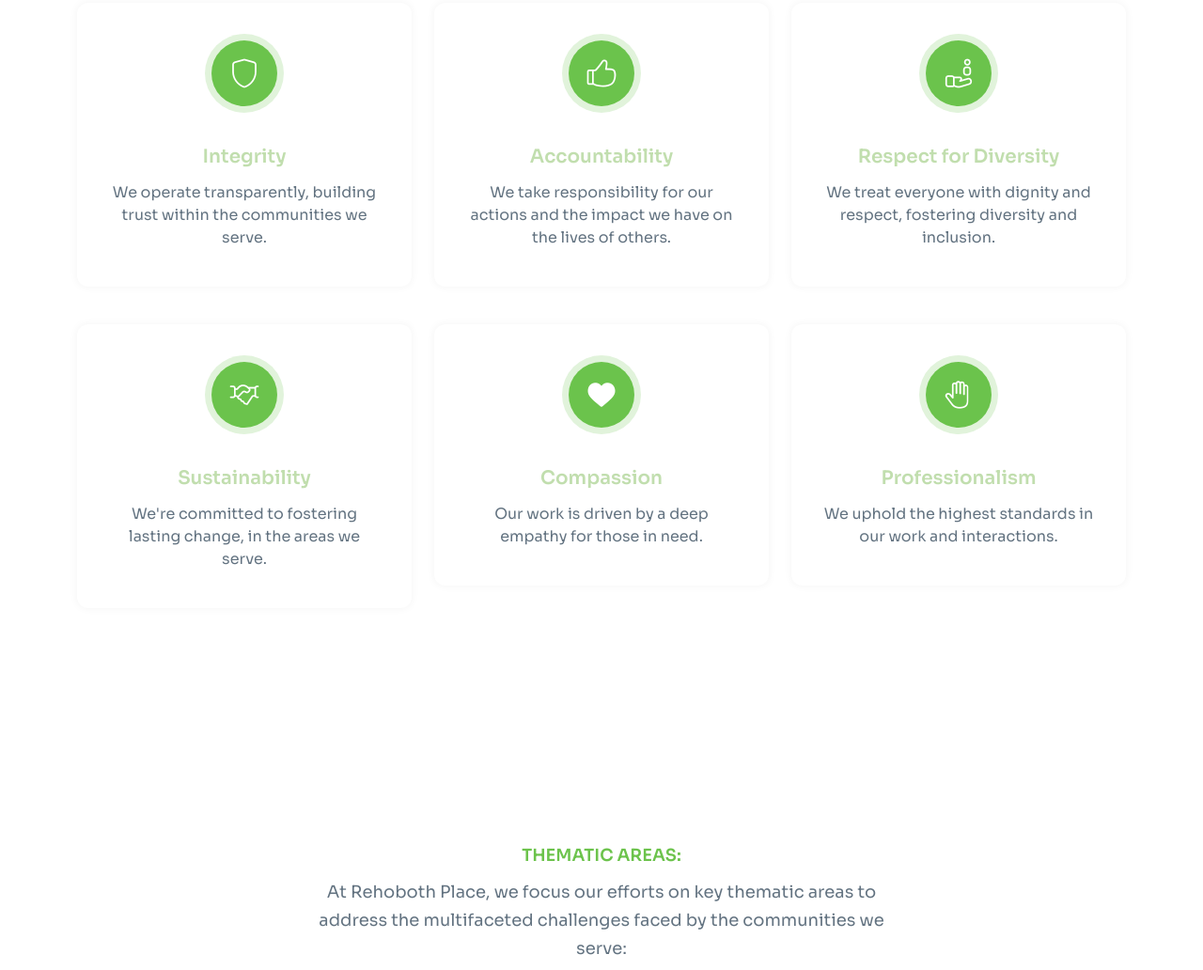
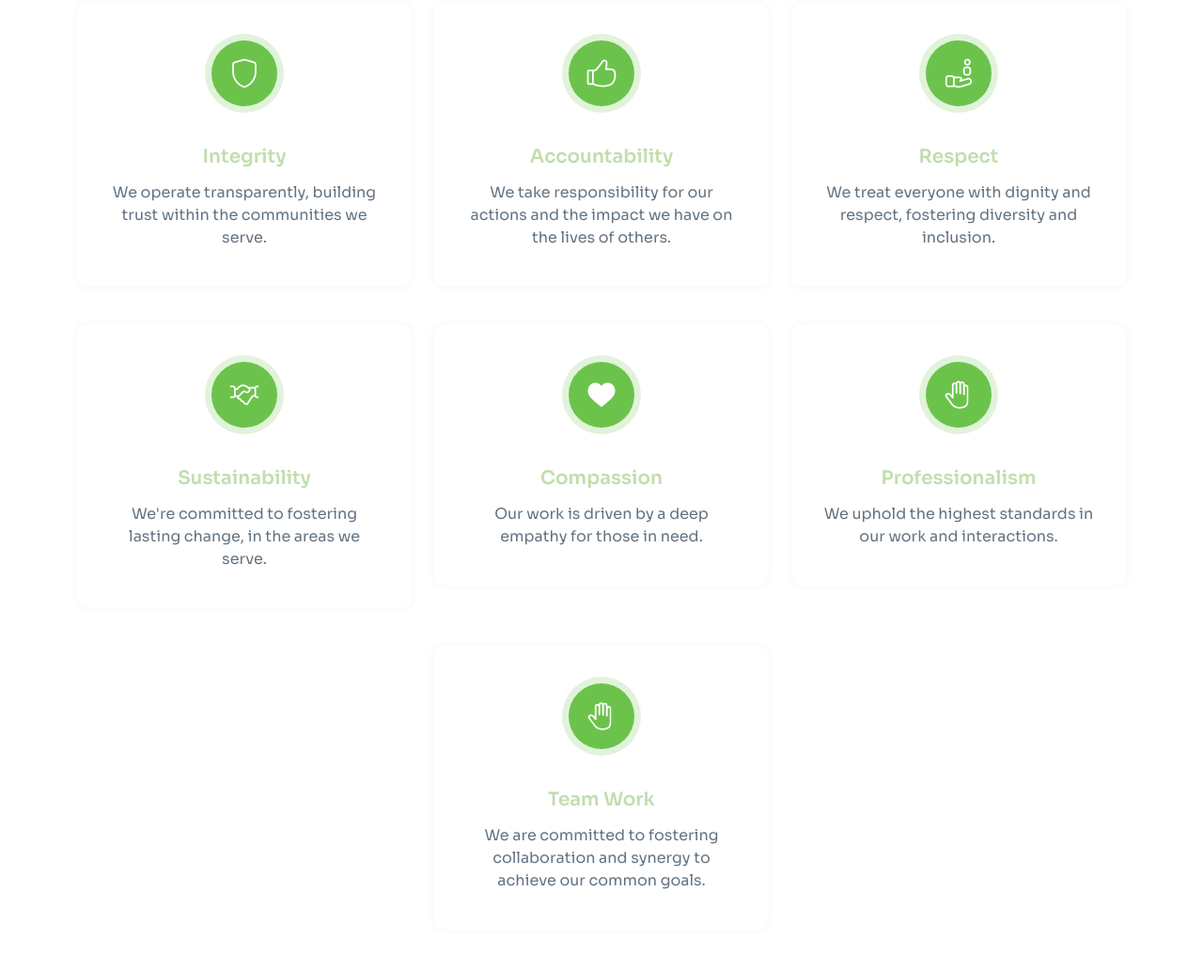
Before and after one commit to NaseerFast/NaseerFast.github.io, a plain HTML site: page about-us.html in a window 1280 px wide. Shown: the part 1747-2779 px from the top of the page at 94% size. Drawn offline with Linux system fonts and the light colour scheme.

Commit message:
final push -23

```diff
--- a/about-us.html
+++ b/about-us.html
@@ -179,7 +179,7 @@
                   <i class="lni lni-customer"></i>
                 </div>
                 <div class="feature-content">
-                <h3 class="feature-title">Respect for Diversity</h3>
+                  <h3 class="feature-title">Respect </h3>
                   <p class="feature-desc">
                     We treat everyone with dignity and respect, fostering diversity and inclusion.
                   </p>
@@ -223,6 +223,20 @@
                   <h3 class="feature-title">Professionalism</h3>
                   <p class="feature-desc">
                     We uphold the highest standards in our work and interactions.
+                  </p>
+                </div>
+              </div>
+            </div>
+
+            <div class="col-xl-4 col-md-6 col-sm-9">
+              <div class="single-feature wow fadeInUp" data-wow-delay=".1s">
+                <div class="feature-icon">
+                  <i class="lni lni-hand"></i>
+                </div>
+                <div class="feature-content">
+                  <h3 class="feature-title">Team Work</h3>
+                  <p class="feature-desc">
+                   We are committed to fostering collaboration and synergy to achieve our common goals.
                   </p>
                 </div>
               </div>
@@ -753,7 +767,7 @@
                   </div>
                   <div class="contact-meta">
                     <h5>Contact</h5>
-                    <p>0984537278623</p>
+                    <p>07065679235</p>
                     <p>admin@rehoboth.com</p>
                   </div>
                 </div>
@@ -774,10 +788,10 @@
           <div class="col-xl-6 col-lg-5">
             <div class="contact-form-wrapper wow fadeInUp" data-wow-delay=".2s">
               <h3 class="contact-form-title">Send us a Message</h3>
-              <form class="contact-form">
+              <form class="contact-form" action="https://formspree.io/f/xrgwdqrv" method="POST">
                 <div class="form-group">
                   <label for="fullName">Full Name*</label>
-                  <input type="text" name="fullName" placeholder="Adam Gelius">
+                  <input type="text" name="name" placeholder="Nasir Jaafar">
                 </div>
                 <div class="form-group">
                   <label for="email">Email*</label>
@@ -799,7 +813,9 @@
           </div>
         </div>
       </div>
-
+      <!-- <div class="map-container">
+        <object style="border: 0; height: 450px; width: 100%" data="https://www.google.com/maps/embed?pb=!1m18!1m12!1m3!1d3102.7887109309127!2d-77.44196278417968!3d38.95165507956235!2m3!1f0!2f0!3f0!3m2!1i1024!2i768!4f13.1!3m3!1m2!1s0x0%3A0x0!2zMzjCsDU3JzA2LjAiTiA3N8KwMjYnMjMuMiJX!5e0!3m2!1sen!2sbd!4v1545420879707"></object>
+      </div> -->
     </section>
     <!-- ====== Contact End ====== -->
 
```
Also changed, not shown: index.html (+1 -1 lines). Lines whose indentation alone changed are shown as unchanged.
